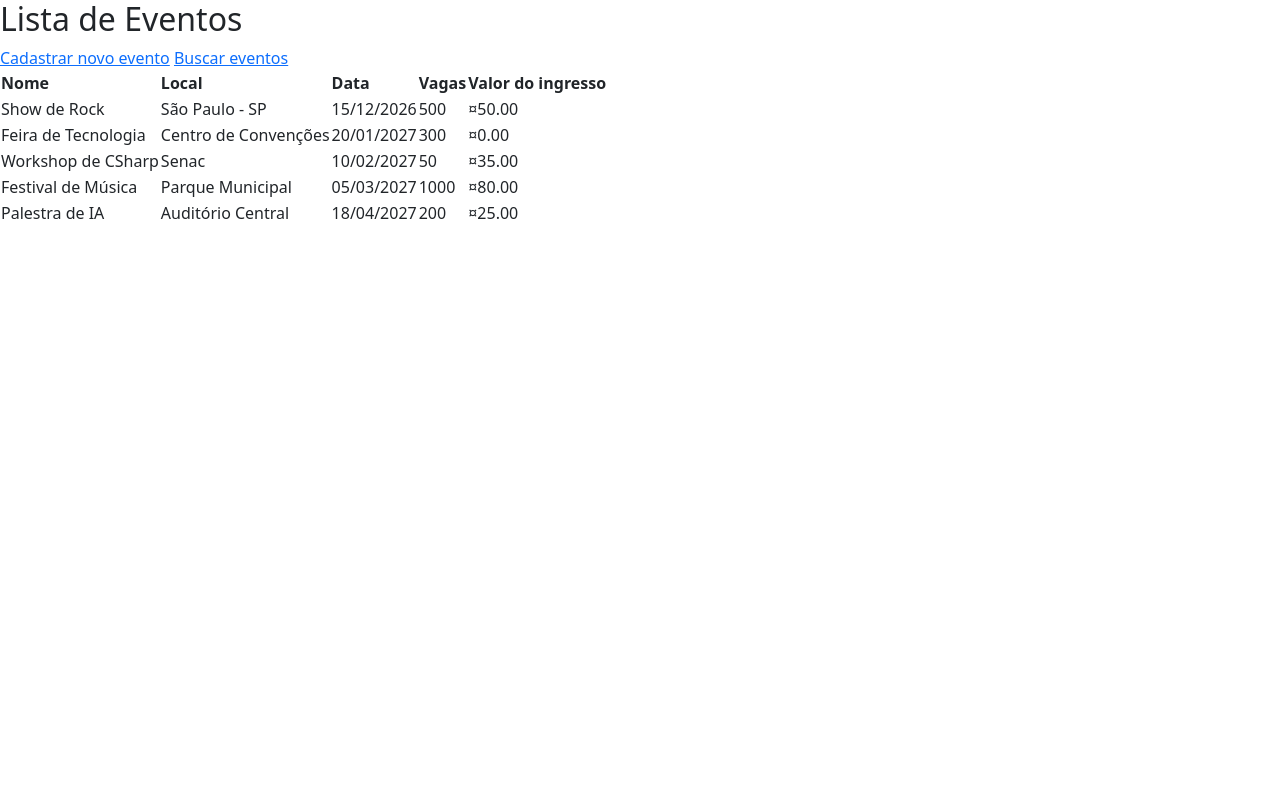
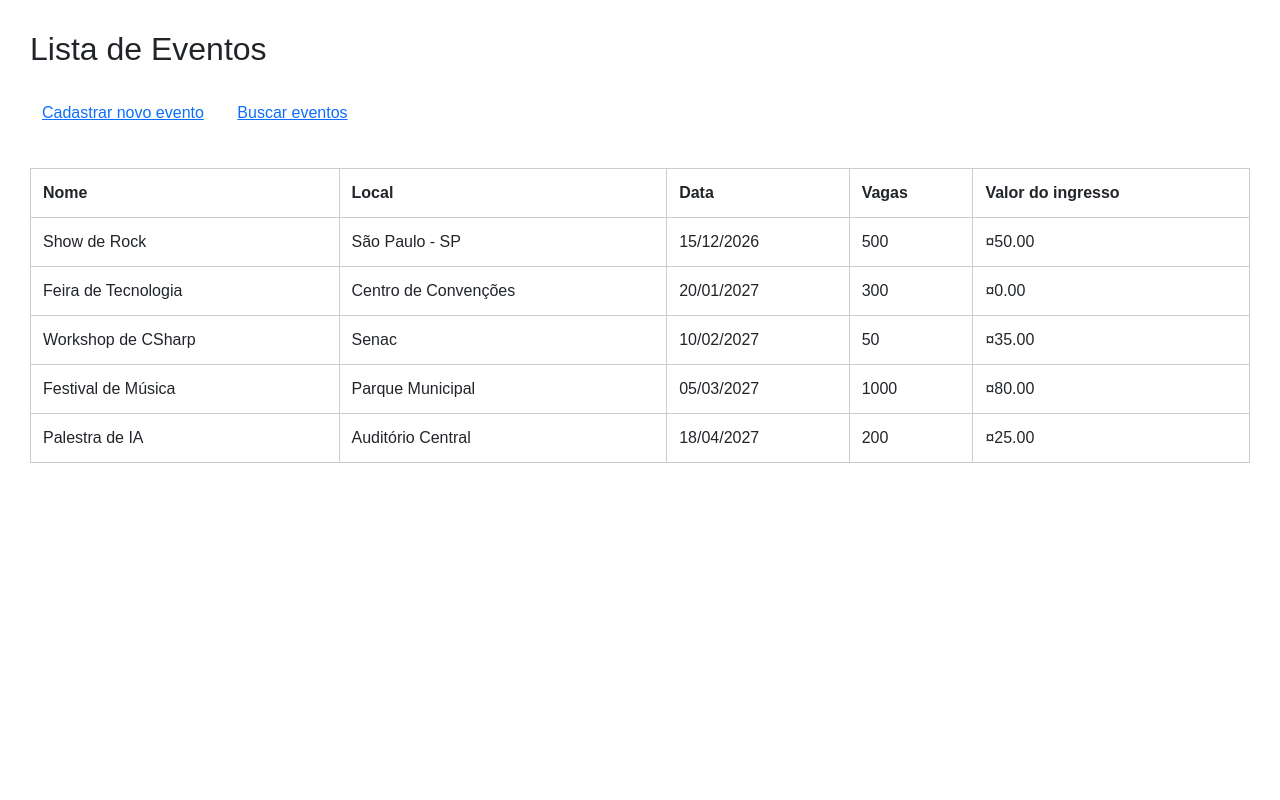
Before and after one commit to KevinNipinho/Exercicio_ASP_NET, an ASP.NET Core app: page / in a window 1280 px wide. Run offline with ASP.NET Core 8, Linux system fonts and the light colour scheme; style sheets or scripts are compiled from the project's sources.

Commit message:
:art: style: adiciona estilização básica e espaçamento às páginas

```diff
--- a/wwwroot/css/site.css
+++ b/wwwroot/css/site.css
@@ -1,31 +1,65 @@
-html {
-  font-size: 14px;
+
+/* Configurações gerais */
+body {
+    margin: 0;
+    padding: 30px;
+    font-family: Arial, sans-serif;
 }
 
-@media (min-width: 768px) {
-  html {
-    font-size: 16px;
-  }
+/* Títulos */
+h1, h2 {
+    margin-bottom: 20px;
 }
 
-.btn:focus, .btn:active:focus, .btn-link.nav-link:focus, .form-control:focus, .form-check-input:focus {
-  box-shadow: 0 0 0 0.1rem white, 0 0 0 0.25rem #258cfb;
+/* Links e botões */
+a, button {
+    display: inline-block;
+    margin: 5px 5px 15px 0;
+    padding: 8px 12px;
+    cursor: pointer;
 }
 
-html {
-  position: relative;
-  min-height: 100%;
+/* Formulários */
+form {
+    margin-top: 20px;
 }
 
-body {
-  margin-bottom: 60px;
+form div {
+    margin-bottom: 15px;
 }
 
-.form-floating > .form-control-plaintext::placeholder, .form-floating > .form-control::placeholder {
-  color: var(--bs-secondary-color);
-  text-align: end;
+label {
+    display: block;
+    margin-bottom: 5px;
 }
 
-.form-floating > .form-control-plaintext:focus::placeholder, .form-floating > .form-control:focus::placeholder {
-  text-align: start;
+input, textarea {
+    padding: 8px;
+    width: 300px;
+    max-width: 100%;
+    box-sizing: border-box;
 }
+
+textarea {
+    min-height: 80px;
+}
+
+/* Tabelas */
+table {
+    width: 100%;
+    margin-top: 20px;
+    border-collapse: collapse;
+}
+
+th, td {
+    padding: 12px;
+    text-align: left;
+    border: 1px solid #ccc;
+}
+
+/* Mensagens de validação */
+.field-validation-error {
+    display: block;
+    color: red;
+    margin-top: 5px;
+}
```
